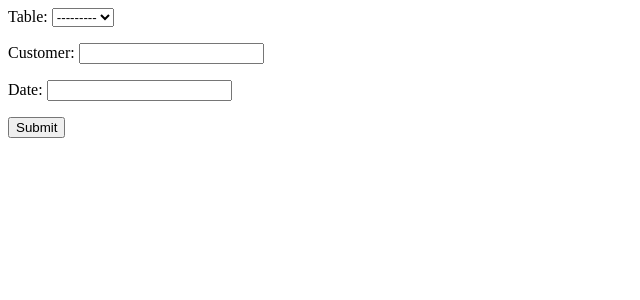
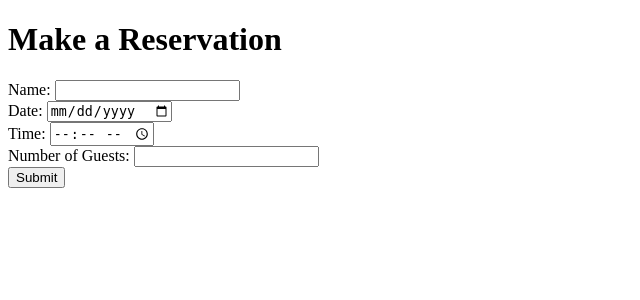
Before and after one commit to Stefka92/restaurant_booking-system, a Django app: page /booking/make-reservation/ in a window 1280 px wide. Shown: the top 300 px of the page, without its empty margins (0-640 px from the left). Run offline with Django 3.2, Linux system fonts and the light colour scheme; data that the repository does not hold is empty.

Commit message:
update urls

```diff
--- a/restaurant_booking_system/booking/Templates/booking/make_reservation.html
+++ b/restaurant_booking_system/booking/Templates/booking/make_reservation.html
@@ -1,7 +1,31 @@
-<html>
-    <form method="post">
-        {% csrf_token %}
-        {{ form.as_p }}
-        <button type="submit">Submit</button>
-      </form>
+<!DOCTYPE html>
+<html lang="en">
+<head>
+  <meta charset="UTF-8">
+  <meta name="viewport" content="width=device-width, initial-scale=1.0">
+  <title>Document</title>
+</head>
+<body>
+  <h1>Make a Reservation</h1>
+  <form method="POST" action="{% url 'booking:make_reservation' %}">
+    {% csrf_token %}
+    <div class="form-group">
+      <label for="name">Name:</label>
+      <input type="text" name="name" id="name" required>
+    </div>
+    <div class="form-group">
+      <label for="date">Date:</label>
+      <input type="date" name="date" id="date" required>
+    </div>
+    <div class="form-group">
+      <label for="time">Time:</label>
+      <input type="time" name="time" id="time" required>
+    </div>
+    <div class="form-group">
+      <label for="guests">Number of Guests:</label>
+      <input type="number" name="guests" id="guests" min="1" required>
+    </div>
+    <button type="submit">Submit</button>
+  </form>
+</body>
 </html>
--- a/restaurant_booking_system/restaurant_booking_system/settings.py
+++ b/restaurant_booking_system/restaurant_booking_system/settings.py
@@ -25,7 +25,8 @@ SECRET_KEY = 'django-insecure-u-j51_6iomfp0arats#_cma^&3m9vvael4pcnp0#_2qf@9qbl*
 # SECURITY WARNING: don't run with debug turned on in production!
 DEBUG = True
 
-ALLOWED_HOSTS = []
+ALLOWED_HOSTS = ['localhost', '127.0.0.1', '8000-stefka92-restaurantbook-yhbti4utdp9.ws-eu101.gitpod.io']
+
 
 
 # Application definition
```
Also changed, not shown: restaurant_booking_system/booking/Templates/booking/reservation_success.html (+20 -0 lines).
